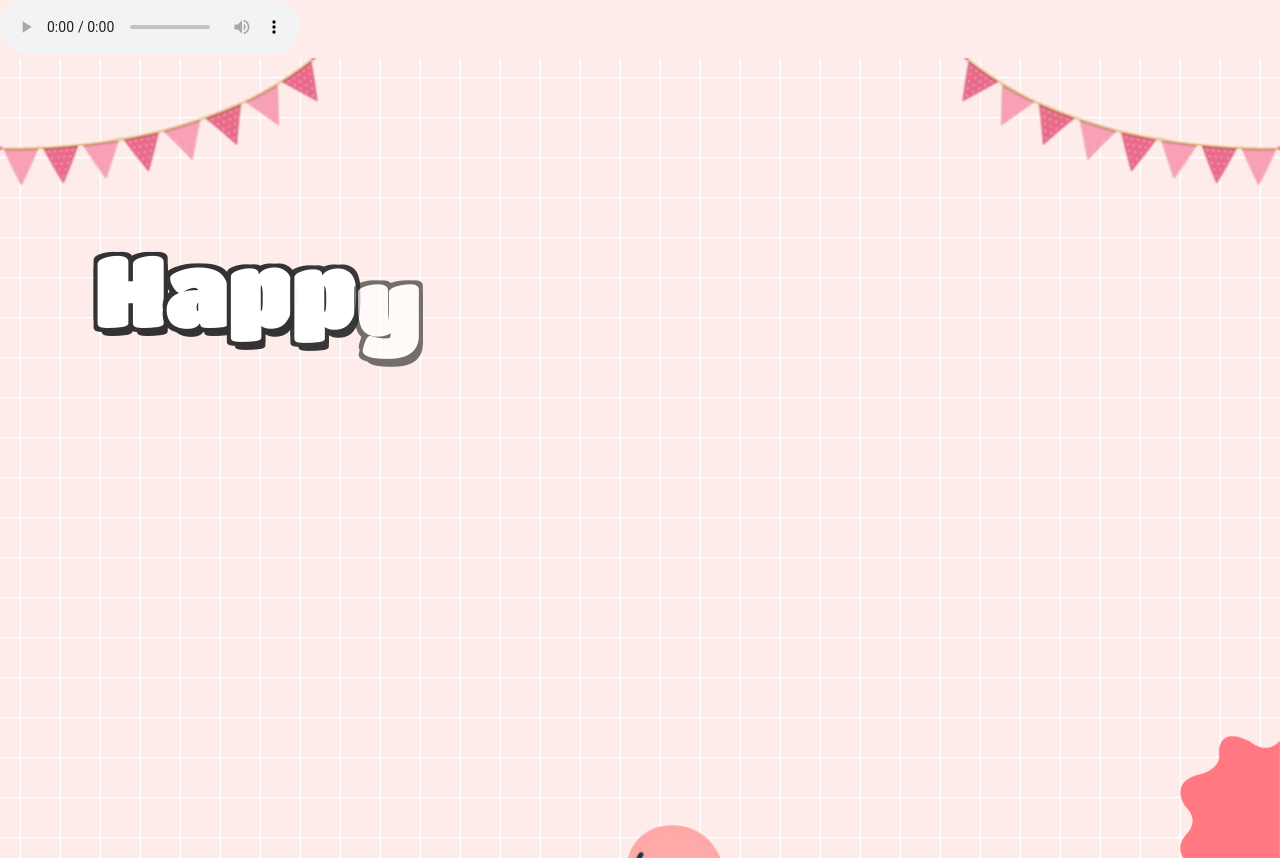
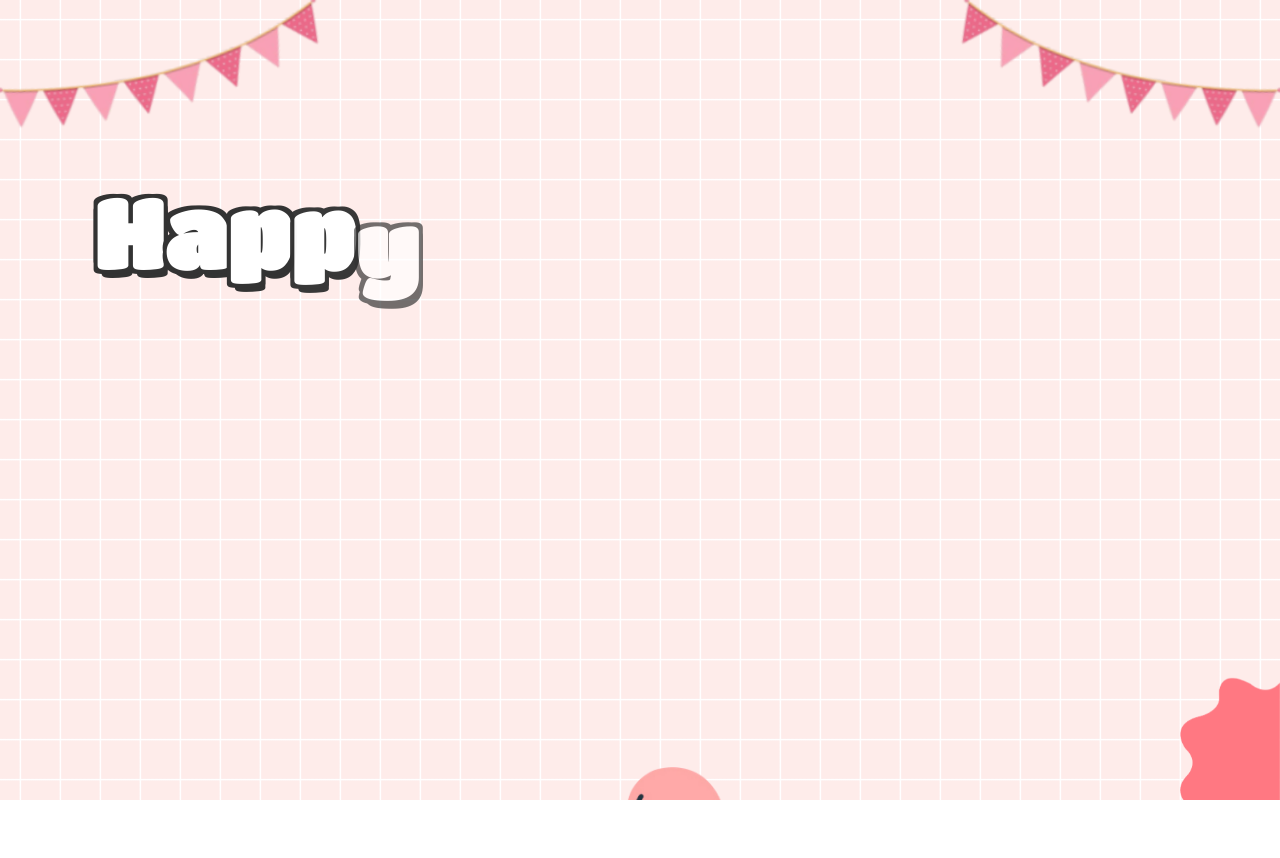
Before and after one commit to tinluong1612/HAPPYBIRTHDAY, a plain HTML site: page index.html in a window 1280 px wide. After the commit the page ends 800 px from the top, so only its background shows below. Drawn offline with nearby package versions, Linux system fonts and the light colour scheme; a web font is replaced by a local one.

Commit message:
delete music

```diff
--- a/index.html
+++ b/index.html
@@ -13,13 +13,13 @@
 
 <body>
 
-<audio controls loop>
+<!-- <audio controls loop>
 
 <source src=
 
 "https://open.spotify.com/search/love%20always%20wins/tracks" type="audio/wav">
 
-</audio>
+</audio>  -->
 
     <div id="wrapper">
         <div class="flag__birthday">
```
